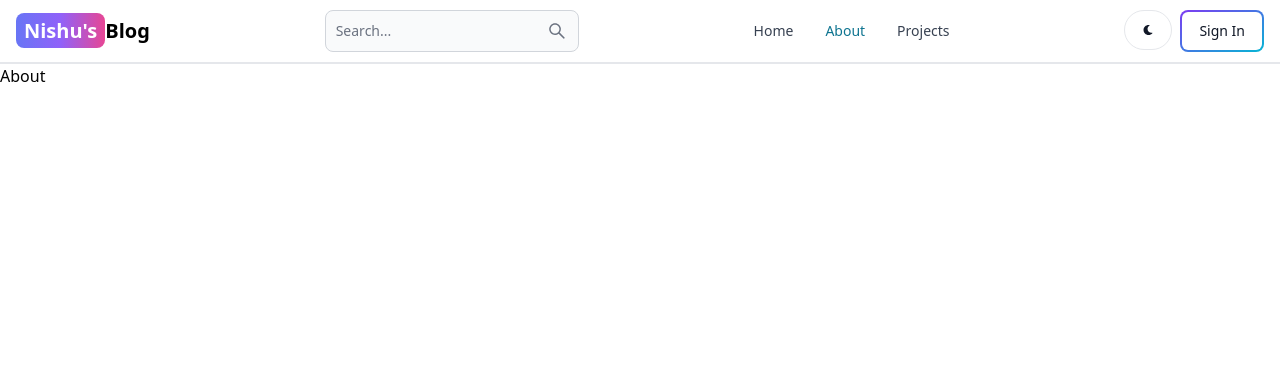
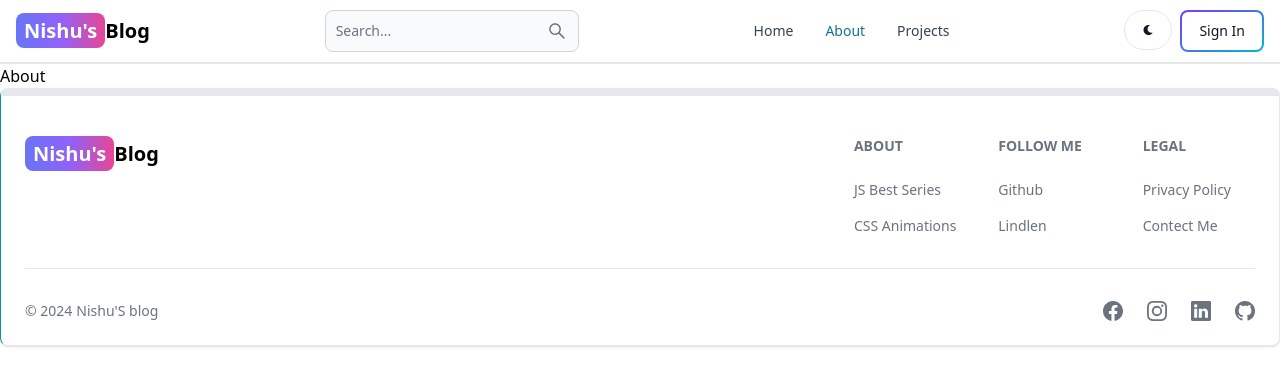
Before and after one commit to vikasutf8/mern-blog-app, a React (Vite) app in the folder client/: page /about in a window 1280 px wide. Shown: the top 386 px of the page. Built offline with nearby package versions, Linux system fonts and the light colour scheme.

Commit message:
footer UI created

```diff
--- a/client/src/App.jsx
+++ b/client/src/App.jsx
@@ -6,6 +6,7 @@ import Dashboard from "./pages/Dashboard"
 import Projects from "./pages/Projects"
 import About from "./pages/About"
 import Headers from "./components/Header"
+import Footers from "./components/Footer"
 
 
 export default function App() {
@@ -21,6 +22,7 @@ export default function App() {
       <Route path="/projects" element={<Projects/>}/>
 
     </Routes>
+    <Footers/>
     </BrowserRouter>
 
   )
--- /dev/null
+++ b/client/src/components/Footer.jsx
@@ -0,0 +1,88 @@
+import React from "react";
+import { Footer } from "flowbite-react";
+import { Link } from "react-router-dom";
+import { BsFacebook, BsGithub, BsInstagram, BsLinkedin } from "react-icons/bs";
+
+export default function footer() {
+  return (
+    <Footer container className="border border-t-8 border-l-teal-500">
+      <div className="w-full max-w-7xl mx-auto">
+        <div className="grid  w-full justify-between sm:flex md:grid-cols-1">
+            {/* logo */}
+          <div className="mt-5">
+            <Link
+              to="/"
+              className="self-center whitespace-nowrap text-lg sm:text-xl font-semibold dark:text-white"
+            >
+              <span
+                className="px-2 py-1
+          bg-gradient-to-r from-indigo-500 via-purple-500 to-pink-500 rounded-lg text-white
+          "
+              >
+                Nishu's
+              </span>
+              Blog
+            </Link>
+          </div>
+          <div className="grid grid-cols-2 gap-5 mt-4 file:gap-3 sm:mt-4 sm:grid-cols-3 sm:gap-8">
+                <div>
+                <Footer.Title title="About" />
+                <Footer.LinkGroup col>
+                    <Footer.Link href=""
+                    target='_blank'
+                    rel='nooperer noreferrer'>
+                        JS Best Series
+                    </Footer.Link>
+                    <Footer.Link href=""
+                    target='_blank'
+                    rel='nooperer noreferrer'>
+                        CSS Animations
+                    </Footer.Link>
+                </Footer.LinkGroup>
+                </div>
+                <div>
+                <Footer.Title title="Follow Me" />
+                <Footer.LinkGroup col>
+                    <Footer.Link href=""
+                    target='_blank'
+                    rel='nooperer noreferrer'>
+                        Github
+                    </Footer.Link>
+                    <Footer.Link href=""
+                    target='_blank'
+                    rel='nooperer noreferrer'>
+                        Lindlen
+                    </Footer.Link>
+                </Footer.LinkGroup>
+                </div>
+                <div>
+                <Footer.Title title="Legal " />
+                <Footer.LinkGroup col>
+                    <Footer.Link href=""
+                    target='_blank'
+                    rel='nooperer noreferrer'>
+                        Privacy Policy
+                    </Footer.Link>
+                    <Footer.Link href=""
+                    target='_blank'
+                    rel='nooperer noreferrer'>
+                        Contect Me
+                    </Footer.Link>
+                </Footer.LinkGroup>
+                </div>
+          </div>
+        </div>
+        <Footer.Divider/>
+        <div className="w-full sm:flex sm:items-center sm:justify-between ">
+            <Footer.Copyright href="#" by="Nishu'S blog" year={new Date().getFullYear()}/>
+            <div className="flex gap-6 sm:mt-0 mt-4 sm:justify-center">
+                <Footer.Icon href="#" icon={BsFacebook}/>
+                <Footer.Icon href="#" icon={BsInstagram}/>
+                <Footer.Icon href="#" icon={BsLinkedin}/>
+                <Footer.Icon href="#" icon={BsGithub}/>
+            </div>
+        </div>
+      </div>
+    </Footer>
+  );
+}
```
